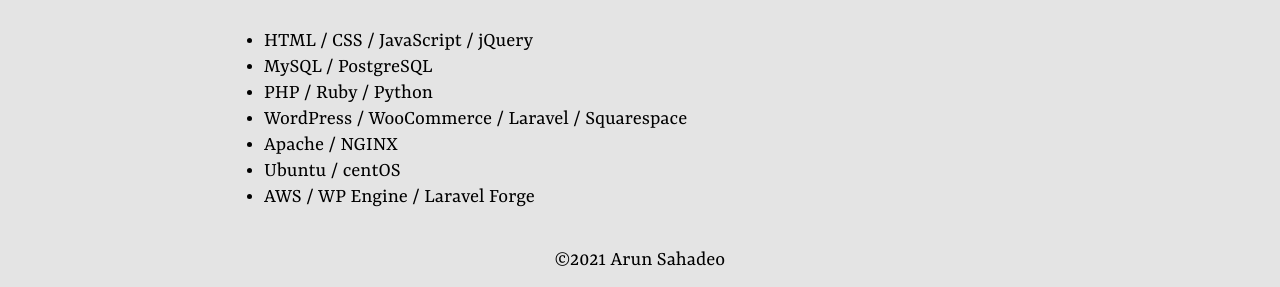
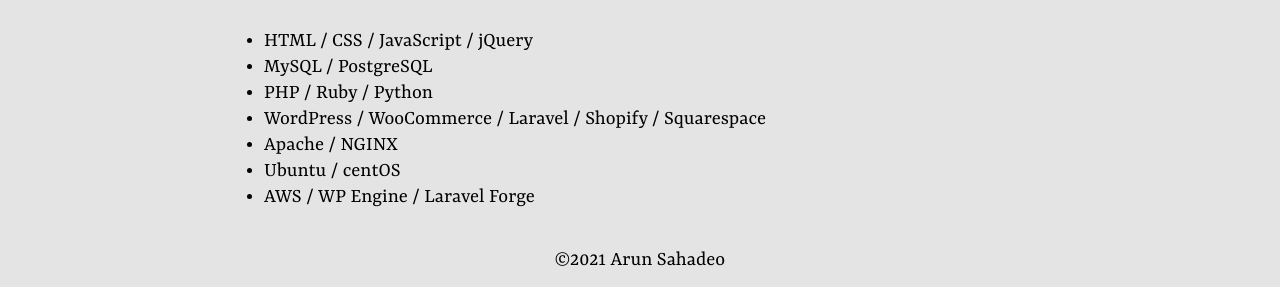
Before and after one commit to ArunSahadeo/ArunSahadeo.github.io, a Jekyll site: the page built from index.html, in a window 1280 px wide. Shown: the part 843-1130 px from the top of the page. Built offline with Jekyll 4.4.1, drawn with Linux system fonts in a browser that asks for light colours; some web fonts are replaced.

Commit message:
Update _data/about.yml

```diff
--- a/_data/about.yml
+++ b/_data/about.yml
@@ -19,7 +19,7 @@
   -
     PHP / Ruby / Python
   -
-    WordPress / WooCommerce / Laravel / Squarespace
+    WordPress / WooCommerce / Laravel / Shopify / Squarespace
   -
     Apache / NGINX
   -
```
